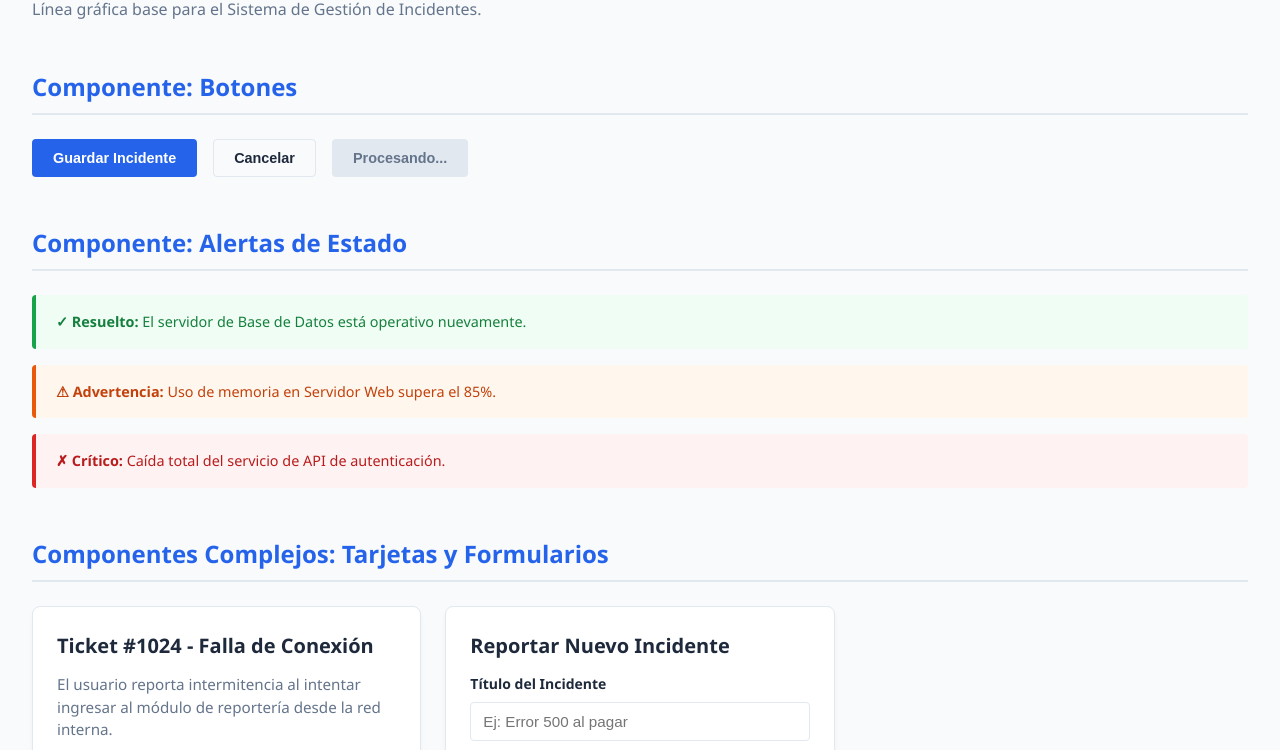
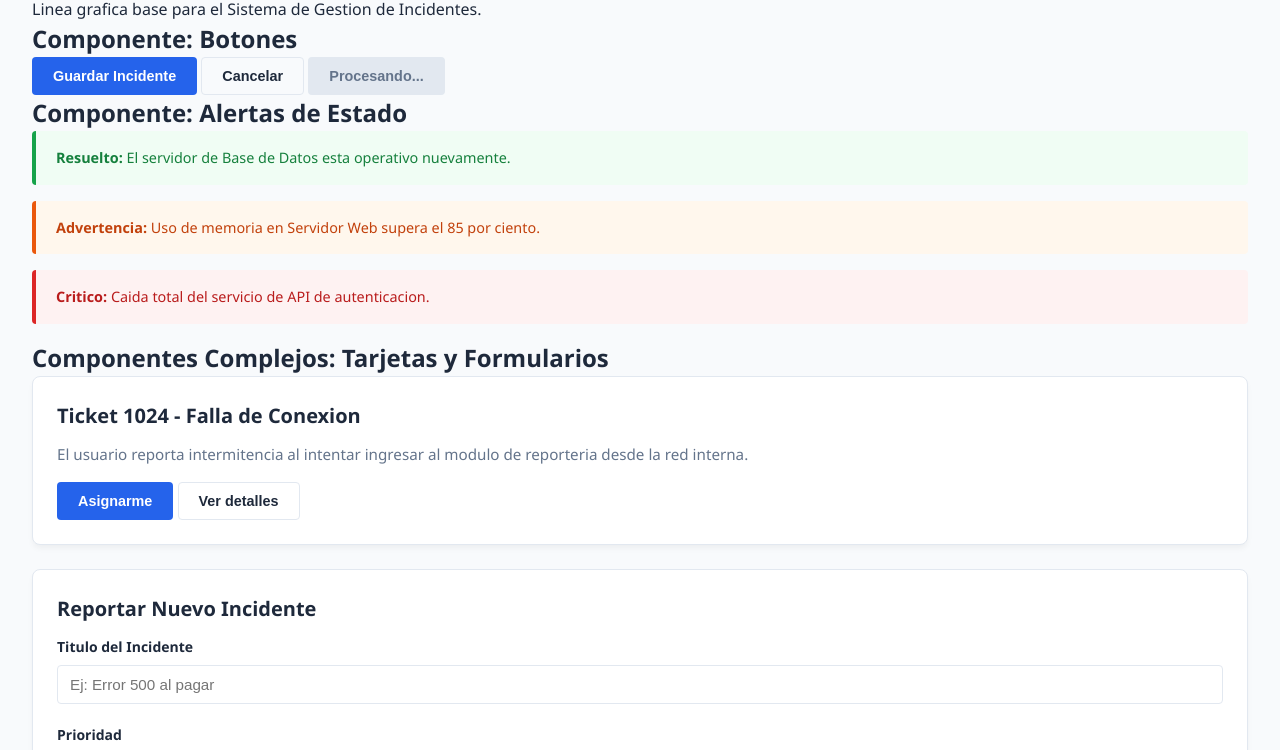
Before and after one commit to memz1972/actividad-5, a plain HTML site: page index.html in a window 1280 px wide. Shown: the part 83-833 px from the top of the page. Drawn offline with Linux system fonts and the light colour scheme.

```diff
--- a/index.html
+++ b/index.html
@@ -3,65 +3,58 @@
 <head>
     <meta charset="UTF-8">
     <meta name="viewport" content="width=device-width, initial-scale=1.0">
-    <title>UI Kit - Sistema de Gestión de Incidentes</title>
+    <title>UI Kit - Sistema de Gestion de Incidentes</title>
     <link rel="stylesheet" href="style.css">
-    <style>
-        /* Estilos temporales exclusivos para organizar la vista previa en el index */
-        .preview-section { margin-bottom: 3rem; }
-        .preview-section h2 { border-bottom: 2px solid var(--color-border); padding-bottom: 0.5rem; margin-bottom: 1.5rem; color: var(--color-primary); }
-        .flex-container { display: flex; gap: 1rem; flex-wrap: wrap; }
-        .grid-container { display: grid; grid-template-columns: repeat(auto-fill, minmax(300px, 1fr)); gap: 1.5rem; }
-    </style>
 </head>
 <body>
 
-    <header style="margin-bottom: 3rem;">
-        <h1>UI Kit / Sistema de Diseño</h1>
-        <p style="color: var(--color-text-muted);">Línea gráfica base para el Sistema de Gestión de Incidentes.</p>
+    <header>
+        <h1>UI Kit / Sistema de Diseno</h1>
+        <p>Linea grafica base para el Sistema de Gestion de Incidentes.</p>
     </header>
 
-    <section class="preview-section">
+    <main>
+        <section>
             <h2>Componente: Botones</h2>
-        <div class="flex-container">
-            <button class="btn btn-primary">Guardar Incidente</button>
-            <button class="btn btn-secondary">Cancelar</button>
-            <button class="btn btn-primary" disabled>Procesando...</button>
+            <div>
+                <button type="button" class="btn btn-primary">Guardar Incidente</button>
+                <button type="button" class="btn btn-secondary">Cancelar</button>
+                <button type="button" class="btn btn-primary" disabled>Procesando...</button>
             </div>
         </section>
 
-    <section class="preview-section">
+        <section>
             <h2>Componente: Alertas de Estado</h2>
             <div class="alert alert-success">
-            <strong>✓ Resuelto:</strong> El servidor de Base de Datos está operativo nuevamente.
+                <strong>Resuelto:</strong> El servidor de Base de Datos esta operativo nuevamente.
             </div>
             <div class="alert alert-warning">
-            <strong>⚠ Advertencia:</strong> Uso de memoria en Servidor Web supera el 85%.
+                <strong>Advertencia:</strong> Uso de memoria en Servidor Web supera el 85 por ciento.
             </div>
             <div class="alert alert-danger">
-            <strong>✗ Crítico:</strong> Caída total del servicio de API de autenticación.
+                <strong>Critico:</strong> Caida total del servicio de API de autenticacion.
             </div>
         </section>
 
-    <section class="preview-section">
+        <section>
             <h2>Componentes Complejos: Tarjetas y Formularios</h2>
-        <div class="grid-container">
 
             <div class="card">
-                <h3 class="card-title">Ticket #1024 - Falla de Conexión</h3>
+                <h3 class="card-title">Ticket 1024 - Falla de Conexion</h3>
                 <div class="card-body">
-                    <p>El usuario reporta intermitencia al intentar ingresar al módulo de reportería desde la red interna.</p>
+                    <p>El usuario reporta intermitencia al intentar ingresar al modulo de reporteria desde la red interna.</p>
                 </div>
-                <div class="flex-container">
-                    <button class="btn btn-primary">Asignarme</button>
-                    <button class="btn btn-secondary">Ver detalles</button>
+                <div>
+                    <button type="button" class="btn btn-primary">Asignarme</button>
+                    <button type="button" class="btn btn-secondary">Ver detalles</button>
                 </div>
             </div>
 
             <div class="card">
                 <h3 class="card-title">Reportar Nuevo Incidente</h3>
-                <form onsubmit="event.preventDefault();">
+                <form action="#" method="POST">
                     <div class="form-group">
-                        <label class="form-label" for="titulo">Título del Incidente</label>
+                        <label class="form-label" for="titulo">Titulo del Incidente</label>
                         <input type="text" id="titulo" class="form-control" placeholder="Ej: Error 500 al pagar">
                     </div>
 
@@ -71,16 +64,15 @@
                             <option value="baja">Baja</option>
                             <option value="media">Media</option>
                             <option value="alta">Alta</option>
-                            <option value="critica">Crítica</option>
+                            <option value="critica">Critica</option>
                         </select>
                     </div>
 
-                    <button type="submit" class="btn btn-primary" style="width: 100%;">Enviar Reporte</button>
+                    <button type="submit" class="btn btn-primary">Enviar Reporte</button>
                 </form>
             </div>
-
-        </div>
         </section>
+    </main>
 
 </body>
 </html>
```
Lines whose indentation alone changed are shown as unchanged.
